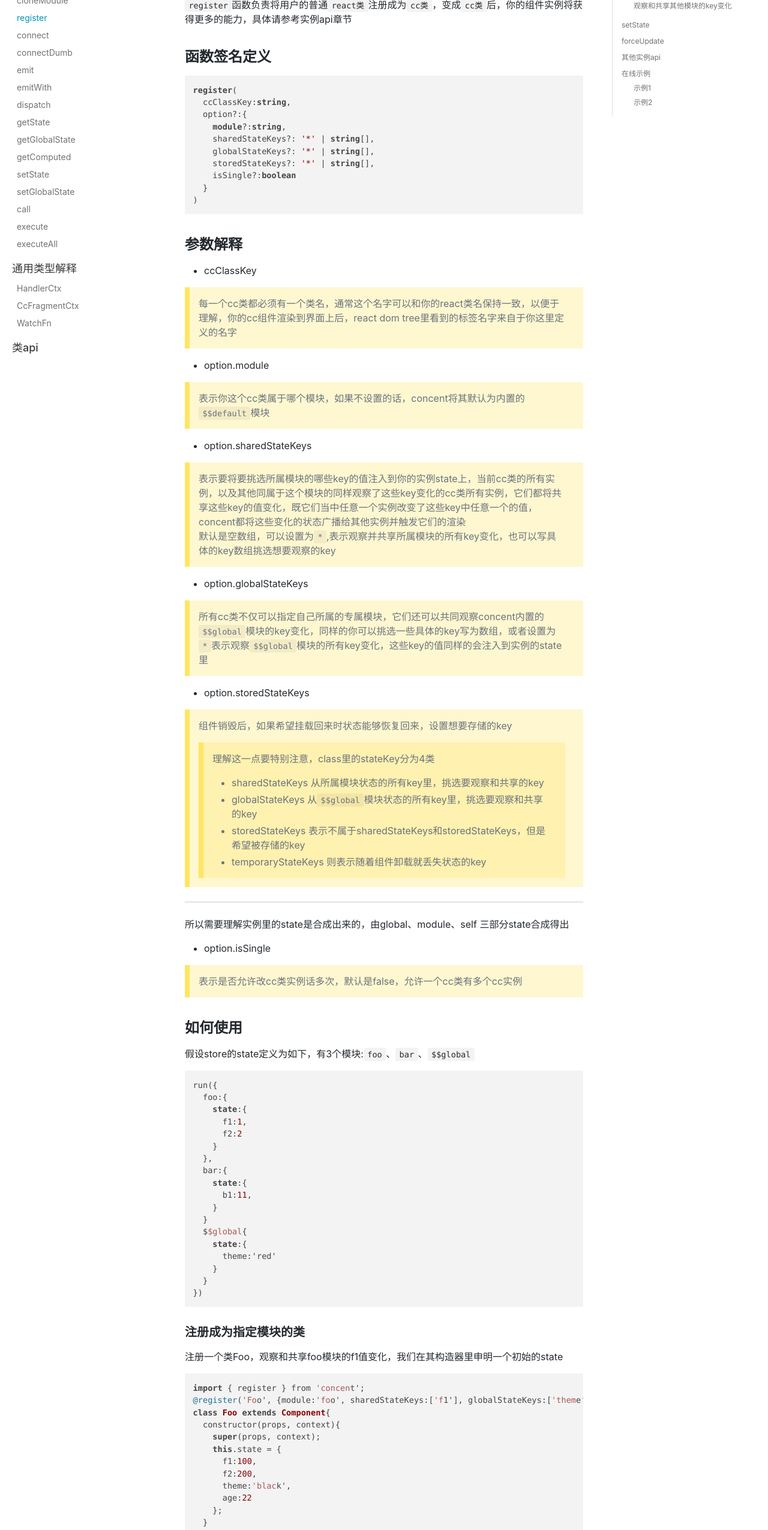
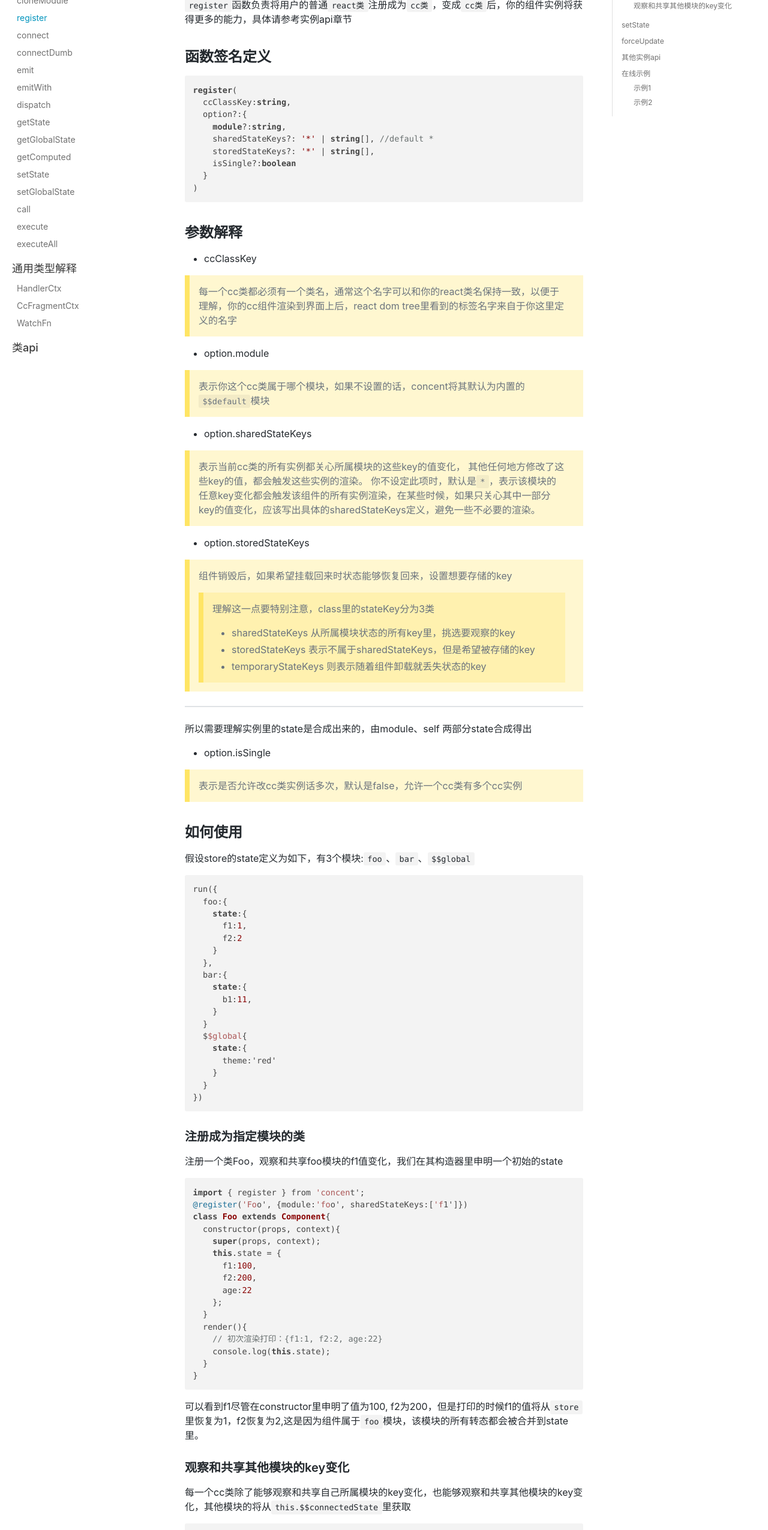
Before and after one commit to concentjs/concent-site, a plain HTML site: page docs/api-top-register.html in a window 1280 px wide. Shown: the part 200-2751 px from the top of the page at 60% size. Drawn offline with nearby package versions, Linux system fonts and the light colour scheme.

Commit message:
mod apit-top-register

```diff
--- a/docs/api-top-register.html
+++ b/docs/api-top-register.html
@@ -57,8 +57,7 @@
   ccClassKey:<span class="hljs-keyword">string</span>,
   option?:{
     <span class="hljs-keyword">module</span>?:<span class="hljs-keyword">string</span>,
-    sharedStateKeys?: <span class="hljs-string">'*'</span> | <span class="hljs-keyword">string</span>[],
-    globalStateKeys?: <span class="hljs-string">'*'</span> | <span class="hljs-keyword">string</span>[],
+    sharedStateKeys?: <span class="hljs-string">'*'</span> | <span class="hljs-keyword">string</span>[], <span class="hljs-comment">//default *</span>
     storedStateKeys?: <span class="hljs-string">'*'</span> | <span class="hljs-keyword">string</span>[],
     isSingle?:<span class="hljs-keyword">boolean</span>
   }
@@ -81,13 +80,8 @@
 <li>option.sharedStateKeys</li>
 </ul>
 <blockquote>
-<p>表示要将要挑选所属模块的哪些key的值注入到你的实例state上，当前cc类的所有实例，以及其他同属于这个模块的同样观察了这些key变化的cc类所有实例，它们都将共享这些key的值变化，既它们当中任意一个实例改变了这些key中任意一个的值，concent都将这些变化的状态广播给其他实例并触发它们的渲染<br/>默认是空数组，可以设置为<code>*</code>,表示观察并共享所属模块的所有key变化，也可以写具体的key数组挑选想要观察的key</p>
-</blockquote>
-<ul>
-<li>option.globalStateKeys</li>
-</ul>
-<blockquote>
-<p>所有cc类不仅可以指定自己所属的专属模块，它们还可以共同观察concent内置的<code>$$global</code>模块的key变化，同样的你可以挑选一些具体的key写为数组，或者设置为<code>*</code>表示观察<code>$$global</code>模块的所有key变化，这些key的值同样的会注入到实例的state里</p>
+<p>表示当前cc类的所有实例都关心所属模块的这些key的值变化， 其他任何地方修改了这些key的值，都会触发这些实例的渲染。
+你不设定此项时，默认是<code>*</code>，表示该模块的任意key变化都会触发该组件的所有实例渲染，在某些时候，如果只关心其中一部分key的值变化，应该写出具体的sharedStateKeys定义，避免一些不必要的渲染。</p>
 </blockquote>
 <ul>
 <li>option.storedStateKeys</li>
@@ -95,17 +89,16 @@
 <blockquote>
 <p>组件销毁后，如果希望挂载回来时状态能够恢复回来，设置想要存储的key</p>
 <blockquote>
-<p>理解这一点要特别注意，class里的stateKey分为4类<br/></p>
+<p>理解这一点要特别注意，class里的stateKey分为3类<br/></p>
 <ul>
-<li>sharedStateKeys 从所属模块状态的所有key里，挑选要观察和共享的key</li>
-<li>globalStateKeys 从<code>$$global</code>模块状态的所有key里，挑选要观察和共享的key</li>
-<li>storedStateKeys 表示不属于sharedStateKeys和storedStateKeys，但是希望被存储的key</li>
+<li>sharedStateKeys 从所属模块状态的所有key里，挑选要观察的key</li>
+<li>storedStateKeys 表示不属于sharedStateKeys，但是希望被存储的key</li>
 <li>temporaryStateKeys 则表示随着组件卸载就丢失状态的key</li>
 </ul>
 </blockquote>
 </blockquote>
 <hr>
-<p>所以需要理解实例里的state是合成出来的，由global、module、self 三部分state合成得出</p>
+<p>所以需要理解实例里的state是合成出来的，由module、self 两部分state合成得出</p>
 <ul>
 <li>option.isSingle</li>
 </ul>
@@ -136,31 +129,29 @@
 <h3><a class="anchor" aria-hidden="true" id="注册成为指定模块的类"></a><a href="#注册成为指定模块的类" aria-hidden="true" class="hash-link"><svg class="hash-link-icon" aria-hidden="true" height="16" version="1.1" viewBox="0 0 16 16" width="16"><path fill-rule="evenodd" d="M4 9h1v1H4c-1.5 0-3-1.69-3-3.5S2.55 3 4 3h4c1.45 0 3 1.69 3 3.5 0 1.41-.91 2.72-2 3.25V8.59c.58-.45 1-1.27 1-2.09C10 5.22 8.98 4 8 4H4c-.98 0-2 1.22-2 2.5S3 9 4 9zm9-3h-1v1h1c1 0 2 1.22 2 2.5S13.98 12 13 12H9c-.98 0-2-1.22-2-2.5 0-.83.42-1.64 1-2.09V6.25c-1.09.53-2 1.84-2 3.25C6 11.31 7.55 13 9 13h4c1.45 0 3-1.69 3-3.5S14.5 6 13 6z"></path></svg></a>注册成为指定模块的类</h3>
 <p>注册一个类Foo，观察和共享foo模块的f1值变化，我们在其构造器里申明一个初始的state</p>
 <pre><code class="hljs"><span class="hljs-keyword">import</span> { register } from <span class="hljs-symbol">'concen</span>t';
-<span class="hljs-meta">@register</span>(<span class="hljs-symbol">'Fo</span>o', {module:<span class="hljs-symbol">'fo</span>o', sharedStateKeys:[<span class="hljs-symbol">'f</span>1'], globalStateKeys:[<span class="hljs-symbol">'them</span>e']})
+<span class="hljs-meta">@register</span>(<span class="hljs-symbol">'Fo</span>o', {module:<span class="hljs-symbol">'fo</span>o', sharedStateKeys:[<span class="hljs-symbol">'f</span>1']})
 <span class="hljs-class"><span class="hljs-keyword">class</span> <span class="hljs-title">Foo</span> <span class="hljs-keyword">extends</span> <span class="hljs-title">Component</span></span>{
   constructor(props, context){
     <span class="hljs-keyword">super</span>(props, context);
     <span class="hljs-keyword">this</span>.state = {
       f1:<span class="hljs-number">100</span>,
       f2:<span class="hljs-number">200</span>,
-      theme:<span class="hljs-symbol">'blac</span>k',
       age:<span class="hljs-number">22</span>
     };
   }
   render(){
-    <span class="hljs-comment">// 初次渲染打印：{f1:1, f2:200, theme:'red', age:22}</span>
+    <span class="hljs-comment">// 初次渲染打印：{f1:1, f2:2, age:22}</span>
     console.log(<span class="hljs-keyword">this</span>.state);
   }
 }
 </code></pre>
-<p>可以看到f1尽管在constructor里申明了值为100，theme值为'black',但是打印的时候f1的值和theme的值将从<code>store</code>里恢复为1和'red'，这是因为我们标记了sharedStateKeys和globalStateKeys而导致的结果</p>
+<p>可以看到f1尽管在constructor里申明了值为100, f2为200，但是打印的时候f1的值将从<code>store</code>里恢复为1，f2恢复为2,这是因为组件属于<code>foo</code>模块，该模块的所有转态都会被合并到state里。</p>
 <h3><a class="anchor" aria-hidden="true" id="观察和共享其他模块的key变化"></a><a href="#观察和共享其他模块的key变化" aria-hidden="true" class="hash-link"><svg class="hash-link-icon" aria-hidden="true" height="16" version="1.1" viewBox="0 0 16 16" width="16"><path fill-rule="evenodd" d="M4 9h1v1H4c-1.5 0-3-1.69-3-3.5S2.55 3 4 3h4c1.45 0 3 1.69 3 3.5 0 1.41-.91 2.72-2 3.25V8.59c.58-.45 1-1.27 1-2.09C10 5.22 8.98 4 8 4H4c-.98 0-2 1.22-2 2.5S3 9 4 9zm9-3h-1v1h1c1 0 2 1.22 2 2.5S13.98 12 13 12H9c-.98 0-2-1.22-2-2.5 0-.83.42-1.64 1-2.09V6.25c-1.09.53-2 1.84-2 3.25C6 11.31 7.55 13 9 13h4c1.45 0 3-1.69 3-3.5S14.5 6 13 6z"></path></svg></a>观察和共享其他模块的key变化</h3>
 <p>每一个cc类除了能够观察和共享自己所属模块的key变化，也能够观察和共享其他模块的key变化，其他模块的将从<code>this.$$connectedState</code>里获取</p>
 <pre><code class="hljs"><span class="hljs-keyword">import</span> { register } from <span class="hljs-symbol">'concen</span>t';
 <span class="hljs-meta">@register</span>(<span class="hljs-symbol">'Fo</span>o', {
   module:<span class="hljs-symbol">'fo</span>o',
   sharedStateKeys:[<span class="hljs-symbol">'f</span>1'],
-  globalStateKeys:[<span class="hljs-symbol">'them</span>e'],
   connect:{bar:'*'}}, <span class="hljs-comment">//连接到bar模块，观察和共享它的所有key变化，</span>
 )
 <span class="hljs-class"><span class="hljs-keyword">class</span> <span class="hljs-title">Foo</span> <span class="hljs-keyword">extends</span> <span class="hljs-title">Component</span></span>{
@@ -171,7 +162,7 @@
 }
 </code></pre>
 <blockquote>
-<p>如果注册成为cc类时不指定模块，将被默认属于<code>$$default</code>模块，所以如果这个类不属于任何模块，但是同时观察和共享其他多个模块的key变化，请使用<a href="api-top-connect">connect</a>替代</p>
+<p>如果注册成为cc类时不指定模块，将被默认属于<code>$$default</code>模块，所以如果这个类不属于任何模块，但是同时观察和多个模块的key变化，请使用<a href="api-top-connect">connect</a>替代</p>
 </blockquote>
 <h2><a class="anchor" aria-hidden="true" id="setstate"></a><a href="#setstate" aria-hidden="true" class="hash-link"><svg class="hash-link-icon" aria-hidden="true" height="16" version="1.1" viewBox="0 0 16 16" width="16"><path fill-rule="evenodd" d="M4 9h1v1H4c-1.5 0-3-1.69-3-3.5S2.55 3 4 3h4c1.45 0 3 1.69 3 3.5 0 1.41-.91 2.72-2 3.25V8.59c.58-.45 1-1.27 1-2.09C10 5.22 8.98 4 8 4H4c-.98 0-2 1.22-2 2.5S3 9 4 9zm9-3h-1v1h1c1 0 2 1.22 2 2.5S13.98 12 13 12H9c-.98 0-2-1.22-2-2.5 0-.83.42-1.64 1-2.09V6.25c-1.09.53-2 1.84-2 3.25C6 11.31 7.55 13 9 13h4c1.45 0 3-1.69 3-3.5S14.5 6 13 6z"></path></svg></a>setState</h2>
 <p>成为cc类后，setState将得到增强，你的调用方式和原来一样，只是扩展了2个参数</p>
@@ -207,7 +198,7 @@
 <p>演示cc类和react类的区别，以及帮助你理解</p>
 <blockquote>
 <ul>
-<li><code>sharedStateKeys</code>、<code>globalStateKeys</code>、<code>storedStateKeys</code>的作用</li>
+<li><code>sharedStateKeys</code>、<code>storedStateKeys</code>的作用</li>
 <li>实例的状态是被<code>concent</code>合成后交给实例的</li>
 </ul>
 </blockquote>
```
Also changed, not shown: docs/api-top-register/index.html (+12 -21 lines), src/docs/api-top-register.md (+12 -17 lines).
